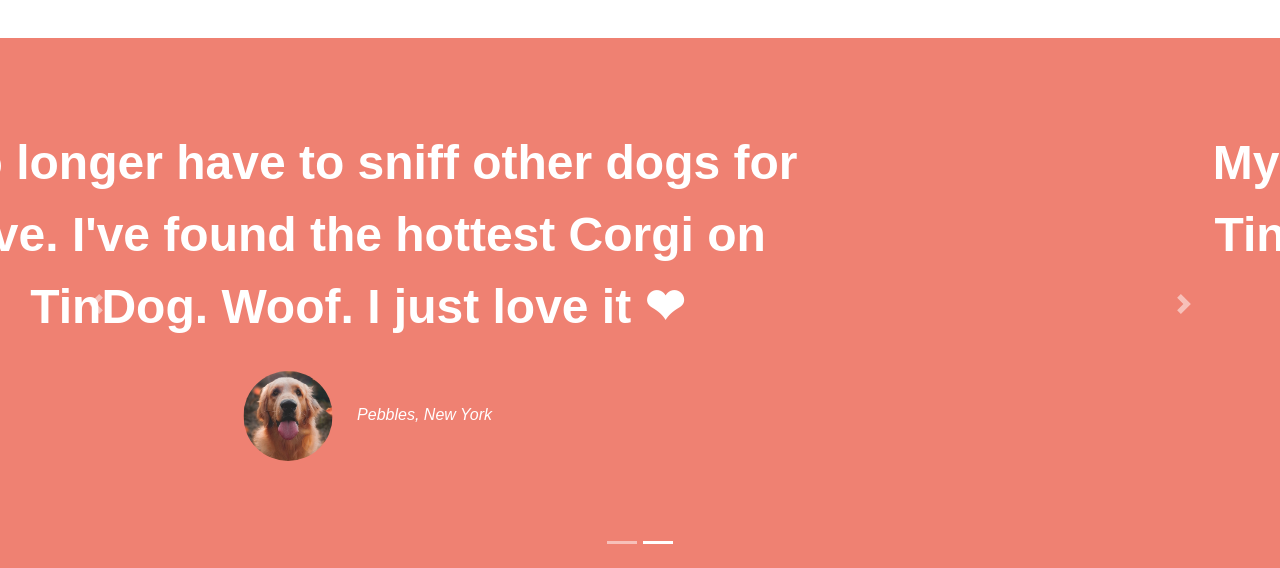
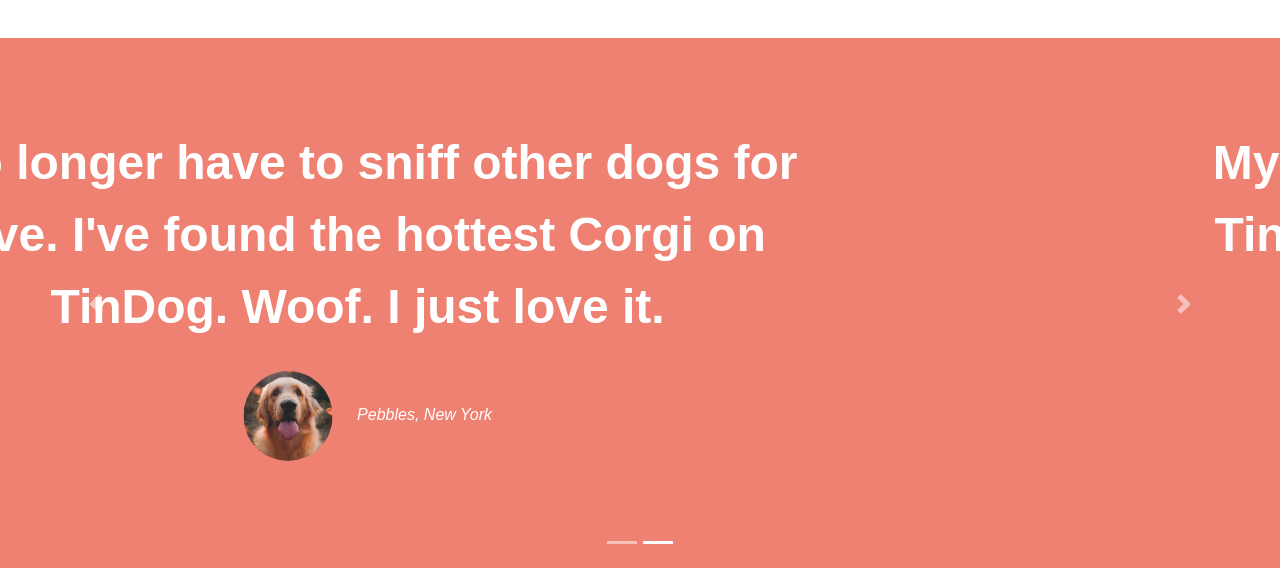
Before and after one commit to sahiljhalera/tinderfordogs, a plain HTML site: page index.html in a window 1280 px wide. Shown: the part 1080-1648 px from the top of the page. Drawn offline with nearby package versions, Linux system fonts and the light colour scheme.

Commit message:
Update index.html
Comitted

```diff
--- a/index.html
+++ b/index.html
@@ -105,7 +105,7 @@
 
         <div class="carousel-inner">
           <div class="carousel-item active">
-            <h2>I no longer have to sniff other dogs for love. I've found the hottest Corgi on TinDog. Woof. I just love it ❤</h2>
+            <h2>I no longer have to sniff other dogs for love. I've found the hottest Corgi on TinDog. Woof. I just love it.</h2>
             <img src="images/dog-img.jpg" alt="dog-profile" class="testimonials-image">
             <em>Pebbles, New York</em>
           </div>
```
